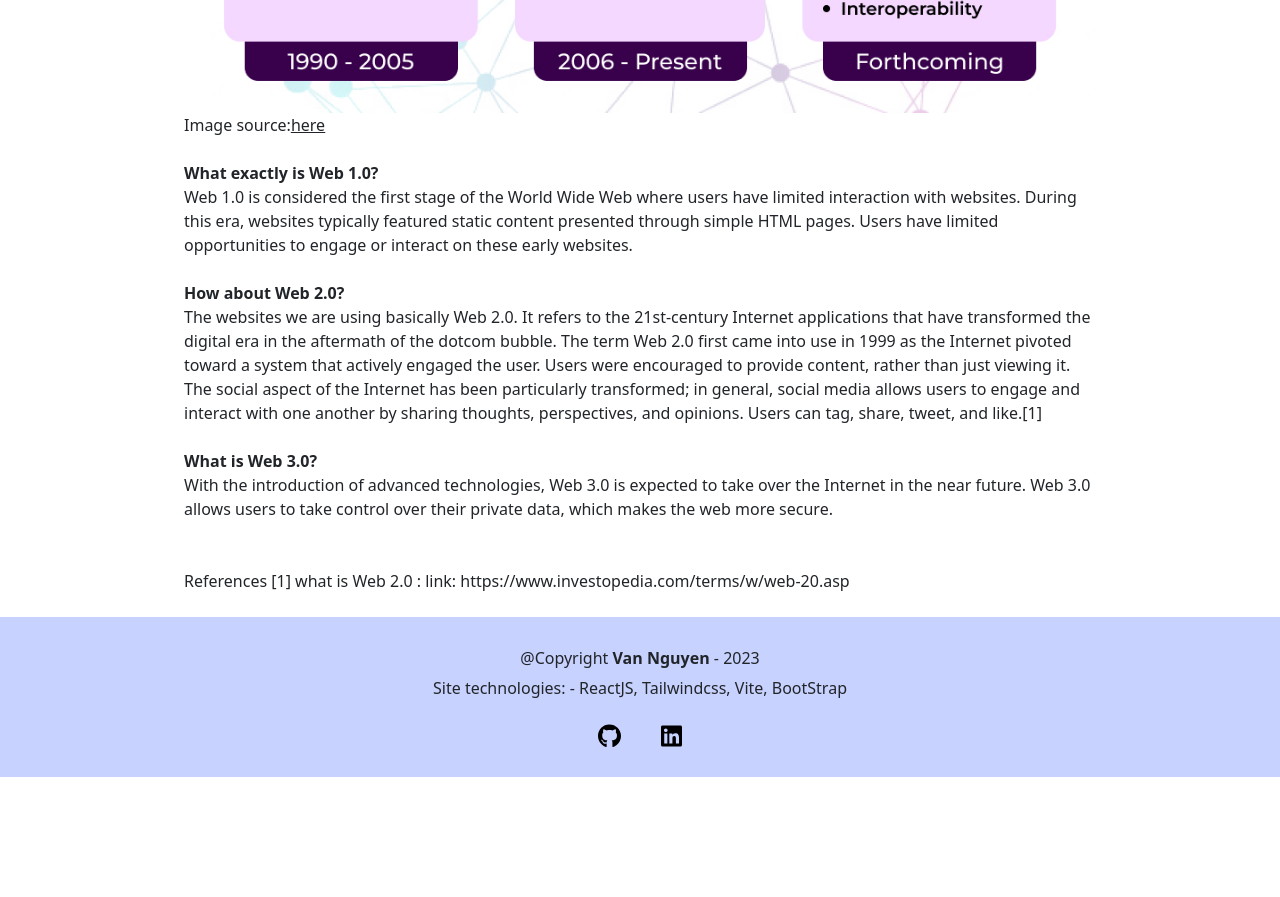
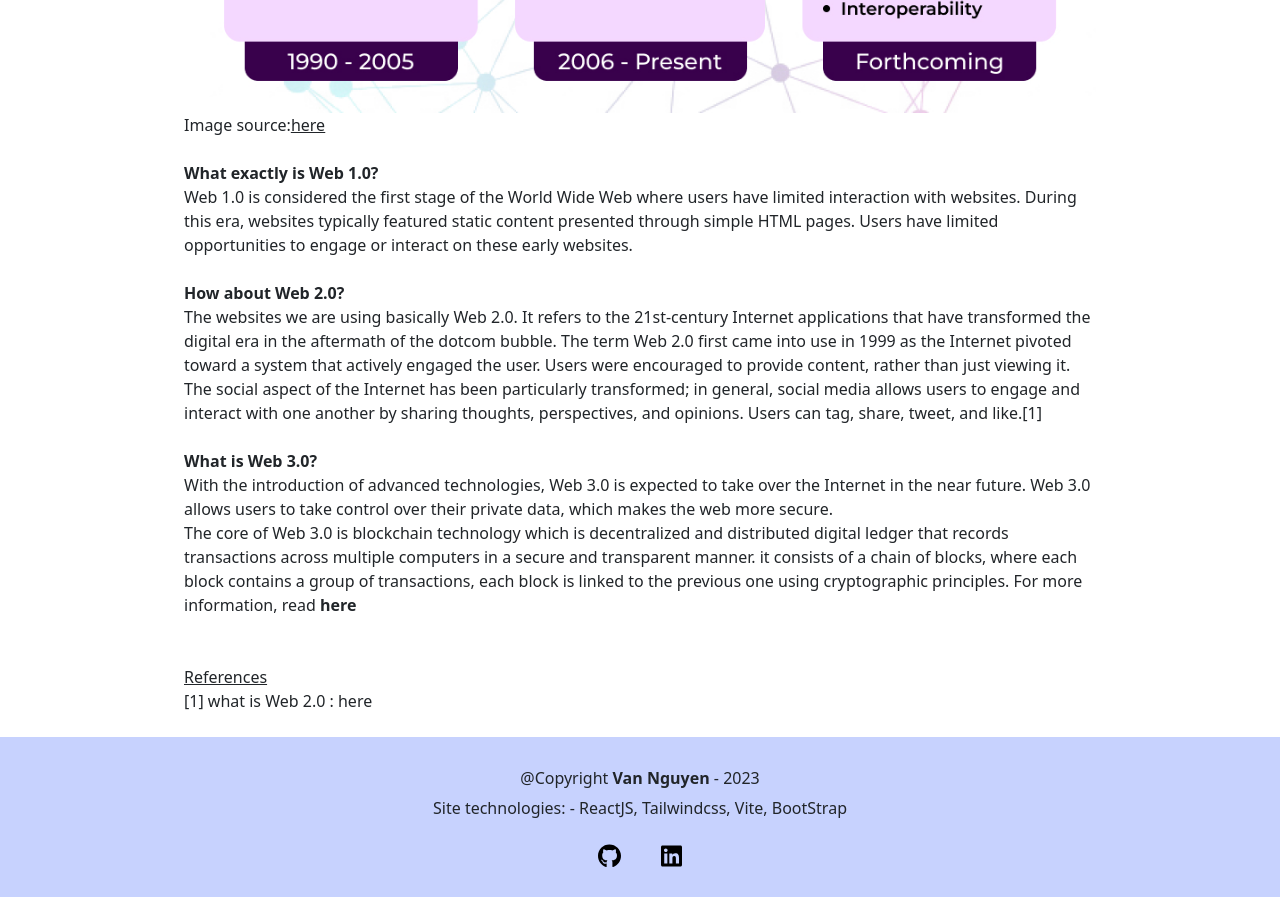
Before and after one commit to vanguyen333/mysiteO, a React (Vite) app: page /blog in a window 1280 px wide. Shown: the part 1620-2517 px from the top of the page. Before the commit the page ends 2397 px from the top, so only its background shows below. Built offline with nearby package versions, Linux system fonts and the light colour scheme.

Commit message:
add content to web 3.0

```diff
--- a/src/pages/Blog.jsx
+++ b/src/pages/Blog.jsx
@@ -1,5 +1,6 @@
 import Header from "../components/Header";
 import Footer from "../components/Footer";
+import { useState } from "react";
 
 const About = () => {
   return (
@@ -95,12 +96,28 @@ const About = () => {
           With the introduction of advanced technologies, Web 3.0 is expected to
           take over the Internet in the near future. Web 3.0 allows users to
           take control over their private data, which makes the web more secure.
+          <br />
+          The core of Web 3.0 is blockchain technology which is decentralized
+          and distributed digital ledger that records transactions across
+          multiple computers in a secure and transparent manner. it consists of
+          a chain of blocks, where each block contains a group of transactions,
+          each block is linked to the previous one using cryptographic
+          principles. For more information, read{" "}
+          <strong>
+            <a href="https://hegias.com/en/knowledge/web-3-0-metaverse-meaning-use-cases-differences-future/">
+              here
+            </a>
+          </strong>
         </p>
         <p>
           <br />
           <br />
-          References [1] what is Web 2.0 : link:
-          https://www.investopedia.com/terms/w/web-20.asp
+          <u> References</u>
+          <br />
+          [1] what is Web 2.0 :{" "}
+          <a href="https://hegias.com/en/knowledge/web-3-0-metaverse-meaning-use-cases-differences-future/">
+            here
+          </a>
         </p>
       </div>
       <Footer />
```
